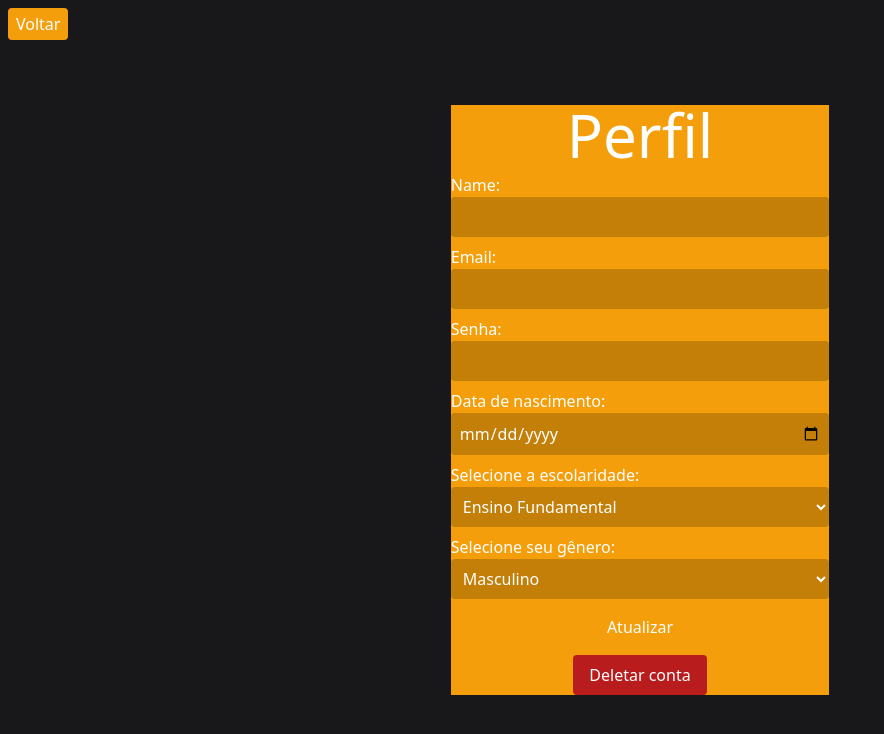
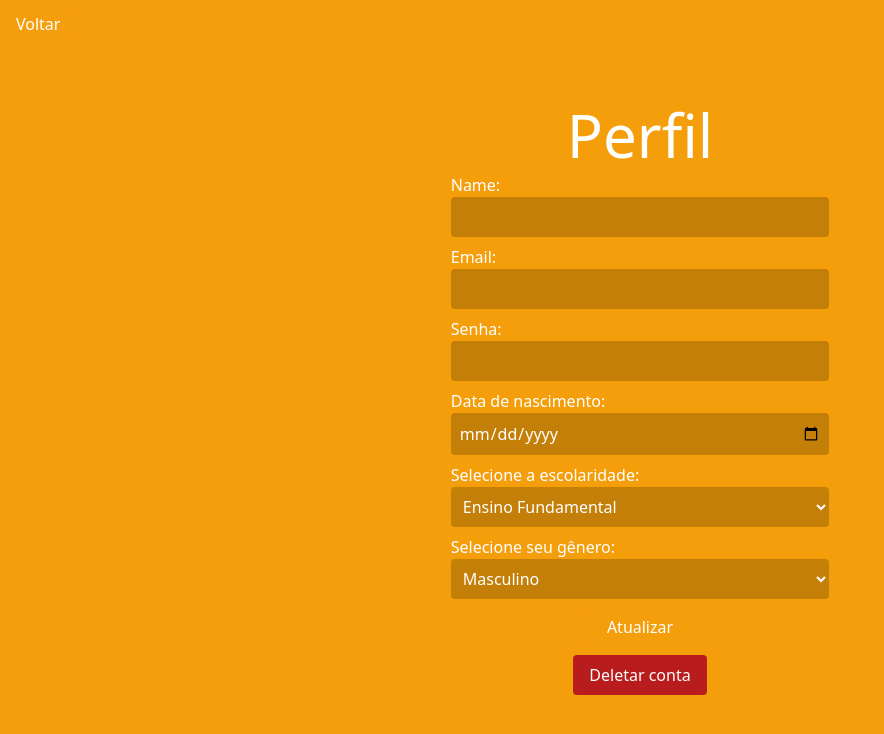
Before and after one commit to Lucassimaog6/PIT, a React (Vite) app in the folder FrontEnd/: page /profile in a window 1280 px wide. Shown: the top 734 px of the page, without its empty margins (0-884 px from the left). Built offline with nearby package versions, Linux system fonts and the light colour scheme; no server answers.

Commit message:
Update index.jsx

```diff
--- a/FrontEnd/src/Pages/Profile/index.jsx
+++ b/FrontEnd/src/Pages/Profile/index.jsx
@@ -74,11 +74,11 @@ export default function Profile() {
     };
 
     return (
-        <div className='min-h-screen flex items-center justify-center'>
+        <div className='min-h-screen flex items-center justify-center w-500 h-500px bg-amber-500'>
             <button className='absolute top-2 left-2 bg-amber-500 py-1 px-2 rounded'
                     onClick={() => navigate('/home')}>Voltar
             </button>
-            <main className='flex flex-col gap-2 w-500 h-500px bg-amber-500'>
+            <main className='flex flex-col gap-2'>
                 <h1 className='text-6xl text-center'>Perfil</h1>
                 <label htmlFor='name'>
                     Name:
```
